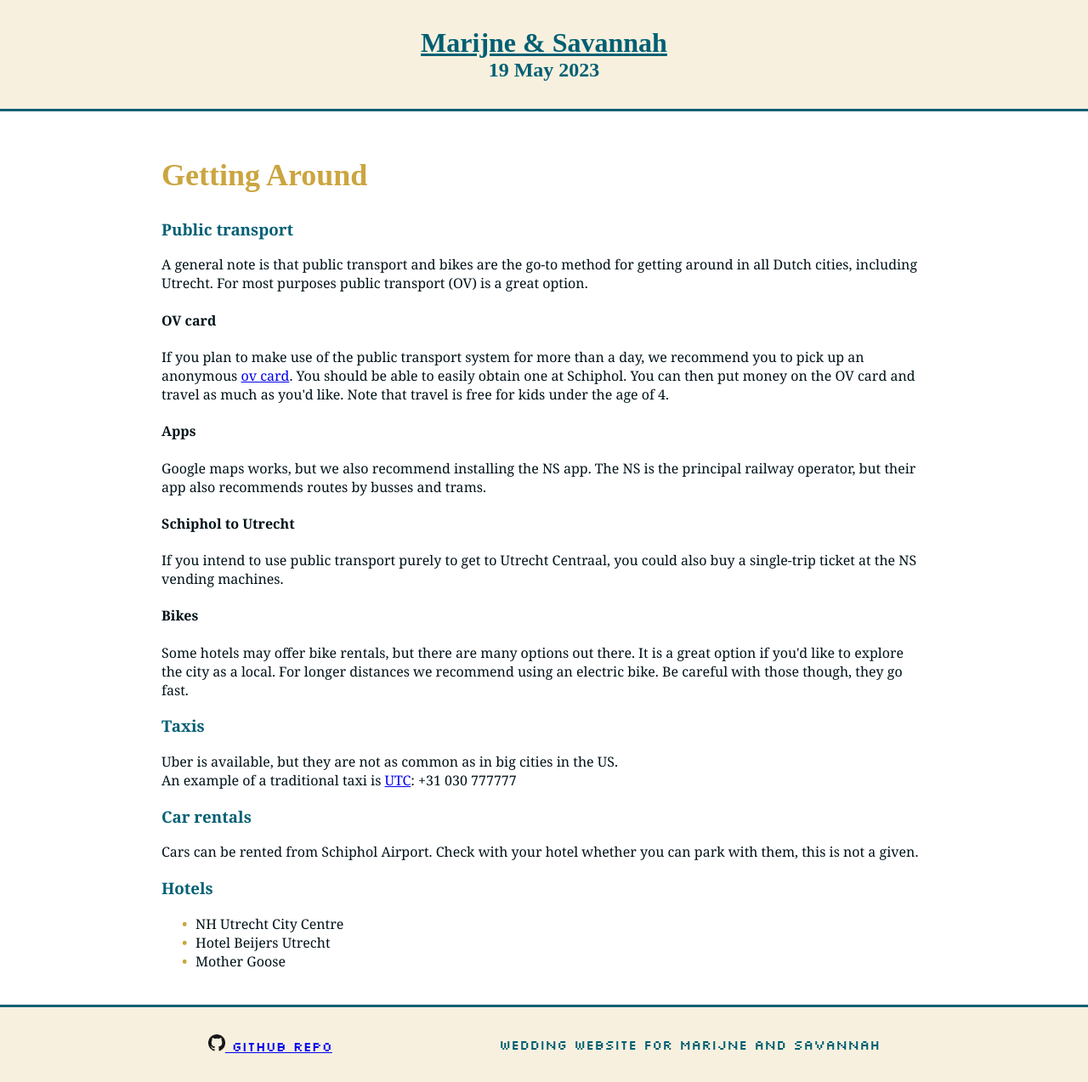
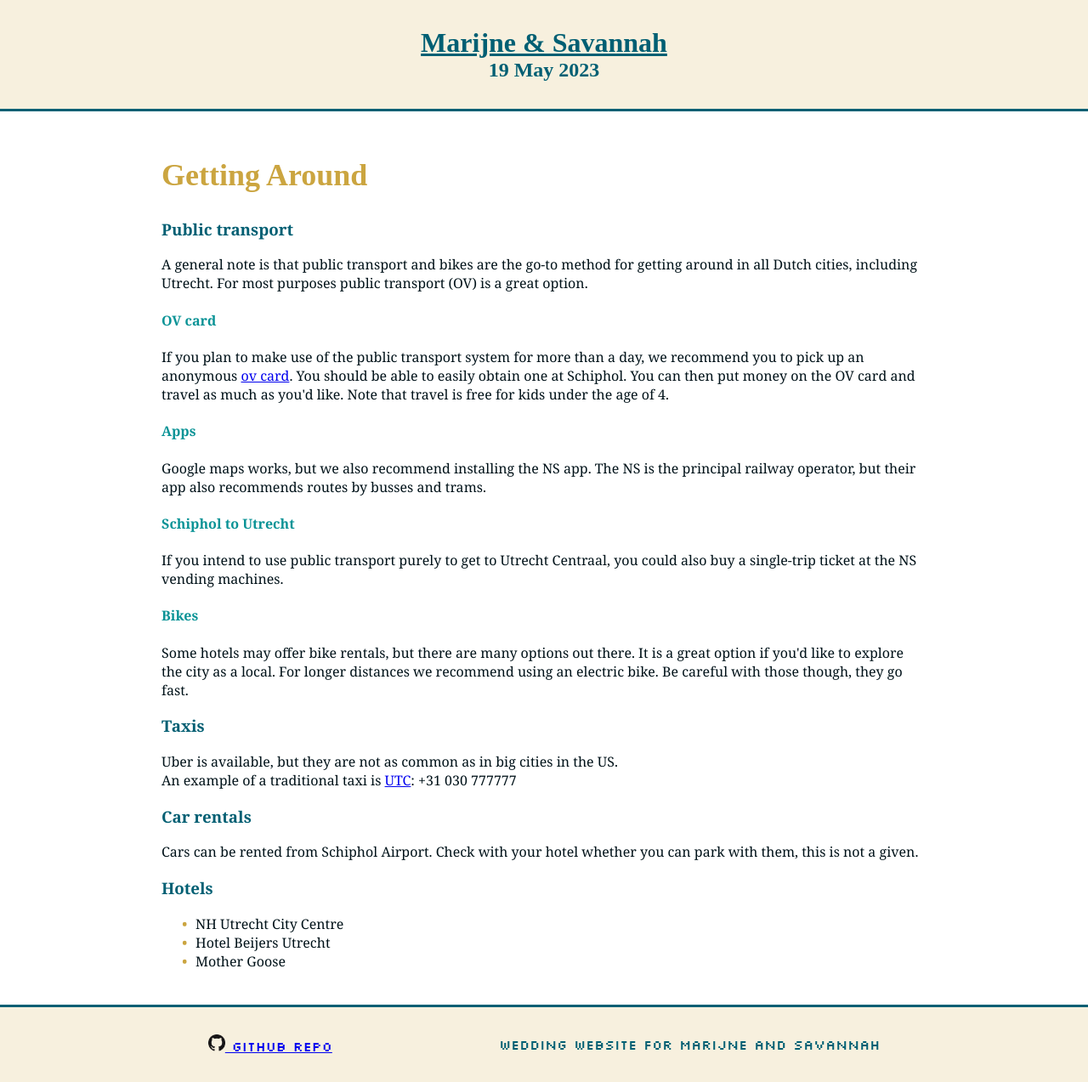
Before and after one commit to schijns-fischer-wedding/schijns-fischer-wedding.github.io, a Jekyll site: the page built from pages/getting_around.md, in a window 1280 px wide. Shown: the whole page at 85% size. Built offline with Jekyll 4.4.1, drawn with Linux system fonts in a browser that asks for light colours; some web fonts are replaced.

Commit message:
trial for h4 color

```diff
--- a/css/main.scss
+++ b/css/main.scss
@@ -104,6 +104,10 @@ ul li::before {
   h3 {
     color: #005F73;
   }
+
+  h4 {
+    color: #0A9396;
+  }
 }
 
 @import 'index'
```
